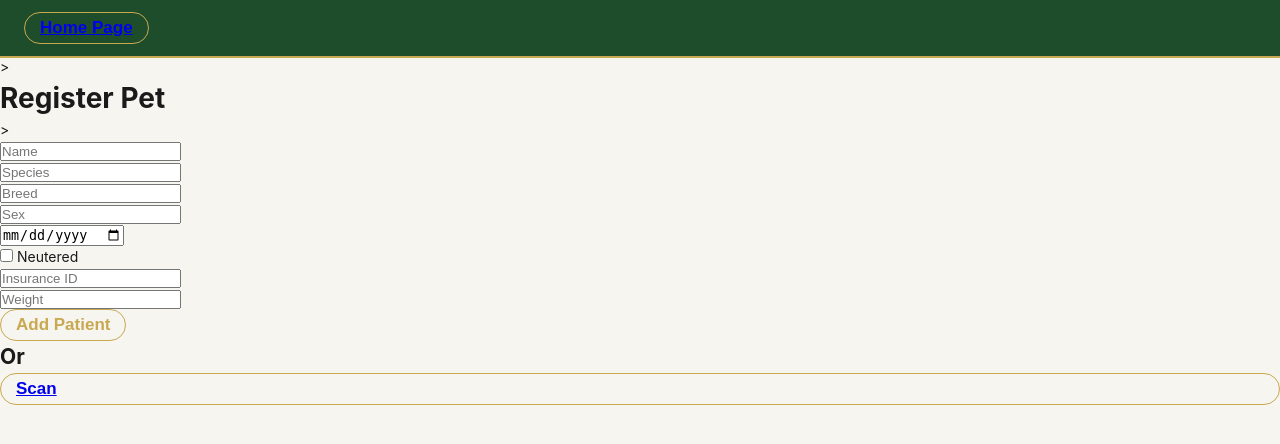
After one commit to kylephamn/winner2, a Flask app: page /register in a window 1280 px wide. The commit adds this page. Shown: the top 444 px of the page. Run offline with Flask 3, Linux system fonts and the light colour scheme.

Commit message:
new UI shit

```diff
--- a/app.py
+++ b/app.py
@@ -15,8 +15,8 @@ app.register_blueprint(patients_bp, url_prefix="/api/patients")
 # from api.notes import notes_bp
 # app.register_blueprint(notes_bp, url_prefix="/api/notes")
 
-# from api.vaccines import vaccines_bp
-# app.register_blueprint(vaccines_bp, url_prefix="/api/vaccines")
+ #from api.vaccines import vaccines_bp
+ #app.register_blueprint(vaccines_bp, url_prefix="/api/vaccines")
 
 # from api.visits import visits_bp
 # app.register_blueprint(visits_bp, url_prefix="/api/visits")
@@ -51,6 +51,14 @@ def index():
     """Main entry point — renders the patient dashboard shell."""
     return render_template("index.html")
 
+@app.route("/register")
+def register():
+    return render_template("register.html")
+
+@app.route("/scan")
+def scan():
+    return render_template("scan.html")
+
 
 # ---------------------------------------------------------------------------
 # Run
--- a/requirements.txt
+++ b/requirements.txt
@@ -1,3 +1,4 @@
 flask
 firebase-admin
 flask-cors
+easyocr
--- a/static/css/main.css
+++ b/static/css/main.css
@@ -38,8 +38,18 @@
 }
 
 html {
+   scroll-behavior: smooth;
   -webkit-font-smoothing: antialiased;
   -moz-osx-font-smoothing: grayscale;
+}
+
+section {
+  display: grid;
+  place-items: center;
+  align-content: center;
+  min-height: 25vh;
+  margin: 0;
+  padding: 20px 0;
 }
 
 body {
@@ -221,6 +231,63 @@ main {
 
 /* ── Buttons ─────────────────────────────────────────────── */
 
+button {
+  background: transparent;
+  position: relative;
+  padding: 5px 15px;
+  display: flex;
+  align-items: center;
+  font-size: 17px;
+  font-weight: 600;
+  text-decoration: none;
+  cursor: pointer;
+  border: 1px solid var(--csu-gold);
+  border-radius: 50px;
+  transition: all 0.3s ease-out;
+  text-align: center;
+  color: var(--csu-gold);
+}
+
+button span {
+  margin: 10px;
+  position: relative;
+  z-index: 1;
+}
+
+button::before {
+  position: absolute;
+  top: 0;
+  left: 0;
+  right: 0;
+  bottom: 0;
+  margin: auto;
+  content: "";
+  border-radius: 50px;
+  display: block;
+  width: 5em;
+  outline: none;
+  overflow: hidden;
+  background: var(--csu-green);
+  transform: scale(0);
+  transition: transform 0.3s ease-out;
+  z-index: -1;
+}
+
+button:hover {
+  color: #fff;
+  border: 1px solid rgba(255, 255, 255, 0);
+  transition: 1s;
+}
+
+button:hover::before {
+  box-shadow: inset 0 0 0 50em var(--csu-green);
+  transform: scale(1);
+}
+
+button:active {
+  transform: scale(0.98);
+}
+
 .btn {
   display: inline-flex;
   align-items: center;
@@ -233,10 +300,6 @@ main {
   cursor: pointer;
   border: none;
   transition: background var(--transition), box-shadow var(--transition), transform var(--transition);
-}
-
-.btn:active {
-  transform: scale(0.98);
 }
 
 .btn-primary {
@@ -272,24 +335,12 @@ main {
   box-shadow: var(--shadow-md);
 }
 
-/* ── Scrollbars (webkit) ─────────────────────────────────── */
+/* ── Scrollbars ──────────────────────────────────────────── */
 
-::-webkit-scrollbar {
-  width: 6px;
-}
-
-::-webkit-scrollbar-track {
-  background: transparent;
-}
-
-::-webkit-scrollbar-thumb {
-  background: rgba(0,0,0,0.15);
-  border-radius: 3px;
-}
-
-::-webkit-scrollbar-thumb:hover {
-  background: rgba(0,0,0,0.25);
-}
+::-webkit-scrollbar { width: 6px; }
+::-webkit-scrollbar-track { background: transparent; }
+::-webkit-scrollbar-thumb { background: rgba(0,0,0,0.15); border-radius: 3px; }
+::-webkit-scrollbar-thumb:hover { background: rgba(0,0,0,0.25); }
 
 /* ── Footer ──────────────────────────────────────────────── */
 
@@ -303,6 +354,56 @@ footer {
   font-size: 12px;
   color: var(--csu-mid);
   flex-shrink: 0;
+  text-align: center;
+  font-weight: lighter;
+}
+
+* ── Animations ──────────────────────────────────────────── */
+
+.hidden {
+  opacity: 0;
+  transition: all 1.5s;
+}
+
+.hiddentwo {
+  opacity: 0;
+  transform: translateY(50px);
+}
+
+.show {
+  opacity: 1;
+}
+
+@keyframes slide-in-from-bottom {
+  0%   { opacity: 0; transform: translateY(50px); }
+  100% { opacity: 1; transform: translateY(0); }
+}
+
+.showtwo {
+  opacity: 1;
+  transform: translateY(0);
+  animation: slide-in-from-bottom 2.5s ease-out forwards;
+}
+
+.autoShow {
+  animation: autoShowAnimation both;
+  animation-timeline: view(70% 5%);
+}
+
+@keyframes autoShowAnimation {
+  from { opacity: 0; transform: translateY(200px) scale(0.3); }
+  to   { opacity: 1; transform: translateY(0) scale(1); }
+}
+
+.autoBlur {
+  animation: autoBlurAnimation linear both;
+  animation-timeline: view();
+}
+
+@keyframes autoBlurAnimation {
+  0%        { filter: blur(40px); }
+  45%, 55%  { filter: blur(0px); }
+  100%      { filter: blur(40px); }
 }
 
 /* ============================================================
--- /dev/null
+++ b/templates/register.html
@@ -0,0 +1,35 @@
+<!DOCTYPE html>
+<html lang="en">
+<head>
+    <meta charset="UTF-8">
+    <title>Register Your Pet</title>
+    <meta charset="UTF-8" />
+    <meta name="viewport" content="width=device-width, initial-scale=1.0" />
+    <link rel="stylesheet" href="{{ url_for('static', filename='css/main.css') }}" />
+</head>
+<body>
+    <header>
+        <button><a href="/">Home Page</a></button>
+    </header>>
+<h1> Register Pet</h1>>
+    <div>
+    <form id="patient-form">
+    <input type="text" id="name" placeholder="Name" /><br>
+    <input type="text" id="species" placeholder="Species" /><br>
+    <input type="text" id="breed" placeholder="Breed" /><br>
+    <input type="text" id="sex" placeholder="Sex" /><br>
+    <input type="date" id="dob" placeholder="Date of Birth" /><br>
+    <input type="checkbox" id="neutered"> Neutered<br>
+    <input type="text" id="insurance_id" placeholder="Insurance ID" /><br>
+    <input type="number" id="weight" placeholder="Weight" /><br>
+    <button type="button" onclick="createPatient()">Add Patient</button>
+    </form>
+    <pre id="result"></pre>
+    <script src="/static/patients.js"></script>
+    </div>
+    <h2>Or</h2>
+    <button>
+        <a href ='/scan'>Scan </a>
+    </button>
+</body>
+</html>
```
Also changed, not shown: api/patients.py (+14 -23 lines), api/vaccines.py (+15 -0 lines), static/js/patients.js (+22 -2 lines), static/js/vaccines.js (+20 -0 lines), templates/index.html (+6 -3 lines), templates/scan.html (added, +16 -0 lines).
